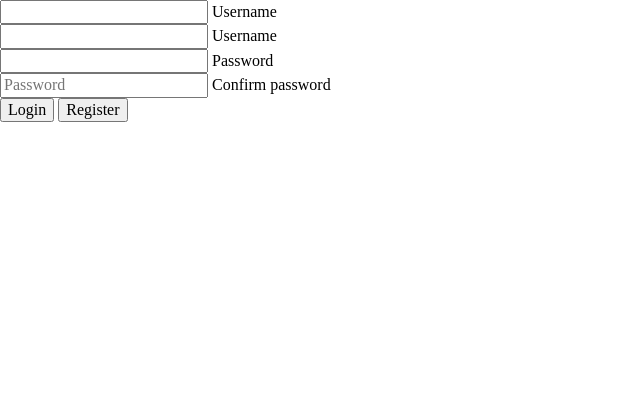
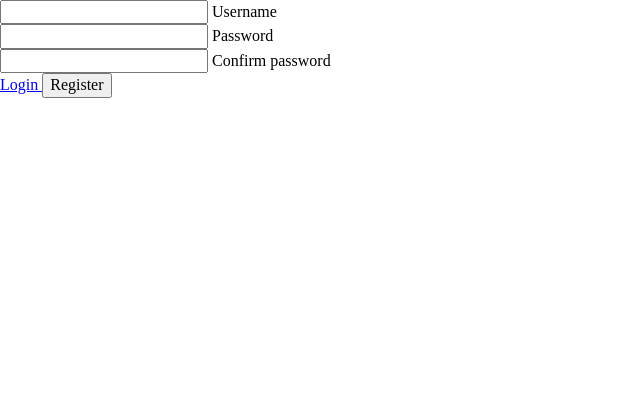
Before and after one commit to Ngoni-Sama/Inter_IIT, a PHP site: page /signup.php in a window 1280 px wide. Shown: the part 384-800 px from the top of the page, without its empty margins (0-640 px from the left). Run offline with PHP 8.4, Linux system fonts and the light colour scheme; some libraries are stand-ins or nearby versions.

Commit message:
polish💅 register form

```diff
--- a/signup.php
+++ b/signup.php
@@ -1,84 +1,49 @@
 <!DOCTYPE html>
 <html lang="en">
+
 <head>
     <meta charset="UTF-8" />
     <meta name="viewport" content="width=device-width, initial-scale=1.0" />
     <meta http-equiv="X-UA-Compatible" content="ie=edge" />
     <title>Sign Up</title>
     <link rel="shortcut icon" href="https://material.io/favicon.ico" />
-		<link
-			rel="stylesheet"
-			href="https://cdnjs.cloudflare.com/ajax/libs/normalize/8.0.0/normalize.min.css"
-		/>
+    <link rel="stylesheet" href="https://cdnjs.cloudflare.com/ajax/libs/normalize/8.0.0/normalize.min.css" />
     <link rel="stylesheet" href="https://fonts.googleapis.com/css?family=Roboto:300,400,500,700" />
     <link rel="stylesheet" href="./dist/bundle-signup.css" />
 </head>
 
 <body>
     <section class="header">
-			<img
-				src="https://upload.wikimedia.org/wikipedia/commons/5/51/Logo_of_IIT_Bhilai.png"
-				alt="logo"
-				class="logo"
-			/>
+        <img src="https://upload.wikimedia.org/wikipedia/commons/5/51/Logo_of_IIT_Bhilai.png" alt="logo" class="logo" />
         <h1>Register</h1>
     </section>
 
     <form>
-			<div class="mdc-text-field username">
-				<input
-					type="text"
-					class="mdc-text-field__input"
-					id="username-input"
-					name="username"
-					required
-				/>
+        <div class="mdc-text-field text-field username">
+            <input type="text" class="mdc-text-field__input" id="username-input" name="username" required />
             <label class="mdc-floating-label" for="username-input">Username</label>
             <div class="mdc-line-ripple"></div>
         </div>
-			<div class="mdc-text-field input_block">
-				<input
-					type="text"
-					class="mdc-text-field__input"
-					id="username-input"
-					name="username"
-					required
-				/>
-				<label class="mdc-floating-label" for="username-input">Username</label>
-				<div class="mdc-line-ripple"></div>
-			</div>
-			<div class="mdc-text-field password">
-				<input
-					type="password"
-					class="mdc-text-field__input"
-					id="password-input"
-					name="password"
-					minlength="8"
-					required
-				/>
+
+        <div class="mdc-text-field text-field password">
+            <input type="password" class="mdc-text-field__input" id="password-input" name="password" minlength="8" required />
             <label class="mdc-floating-label" for="password-input">Password</label>
             <div class="mdc-line-ripple"></div>
         </div>
 
-			<div class="mdc-text-field input_block">
-				<input
-					type="password"
-					id="inputConfirmPassword"
-					class="mdc-text-field__input"
-					placeholder="Password"
-					required
-				/>
+        <div class="mdc-text-field text-field password-confirm">
+            <input type="password" id="inputConfirmPassword" class="mdc-text-field__input" required />
             <label for="inputConfirmPassword" class="mdc-floating-label">Confirm password</label>
             <div class="mdc-line-ripple"></div>
         </div>
 
-			<div class="button-container ">
-				<button type="button" class="mdc-button cancel">
+        <div class="button-container">
+            <a href="index.php" class="mdc-button cancel">
                 <div class="mdc-button__ripple"></div>
                 <span class="mdc-button__label">
                     Login
                 </span>
-				</button>
+            </a>
             <button class="mdc-button mdc-button--raised next">
                 <div class="mdc-button__ripple"></div>
                 <span class="mdc-button__label">
@@ -92,6 +57,7 @@
         <button class="btn btn-lg btn-facebook btn-block text-uppercase" type="submit"><i class="fab fa-facebook-f mr-2"></i> Sign up with Facebook</button> -->
     </form>
 
-		<script src="dist/bundle-signup.css" async></script>
+    <script src="dist/bundle-signup.js" async></script>
 </body>
+
 </html>
```
Also changed, not shown: js/signup.js (+10 -0 lines), styles/signup.scss (+18 -0 lines). Lines whose indentation alone changed are shown as unchanged.
